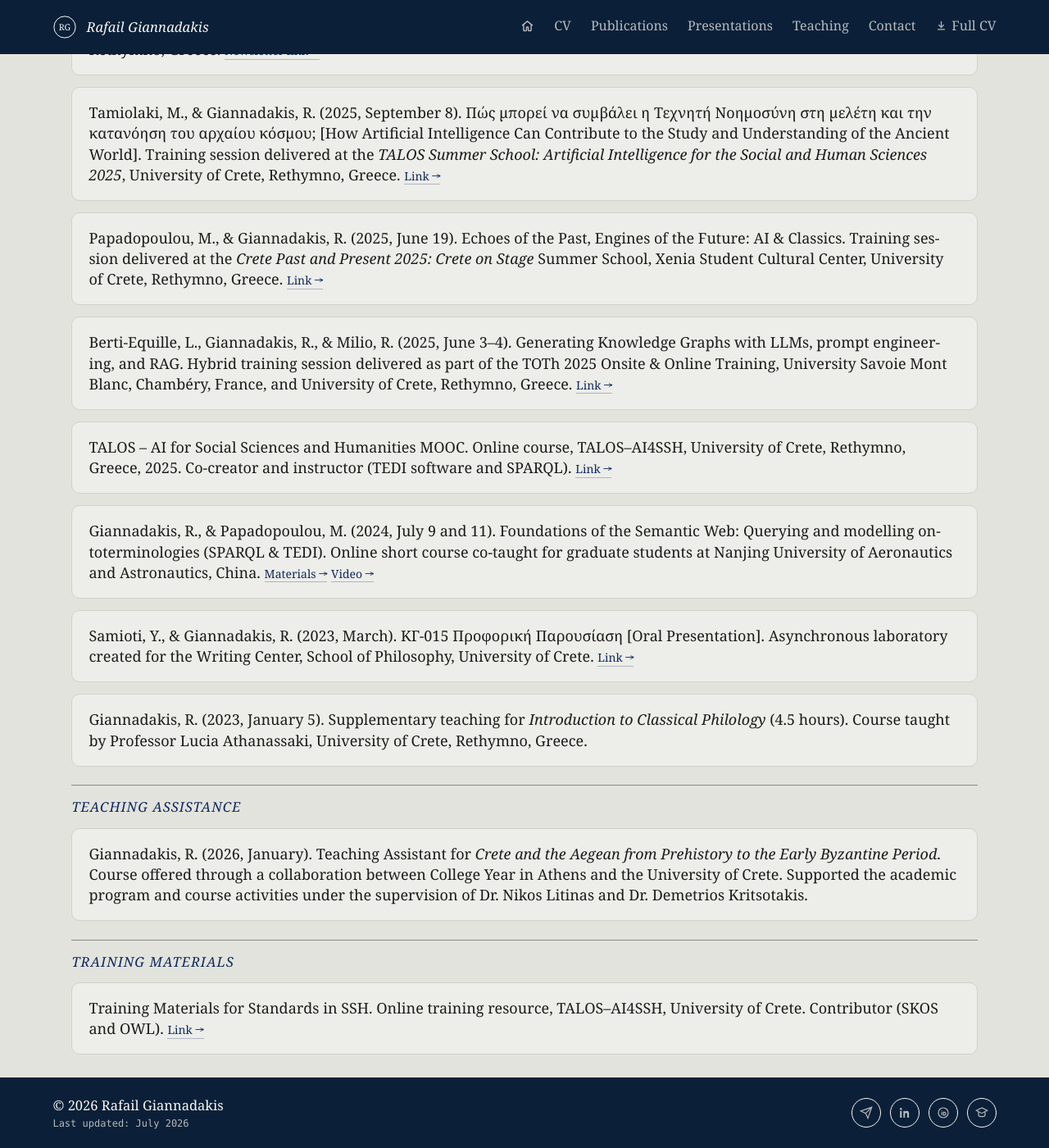
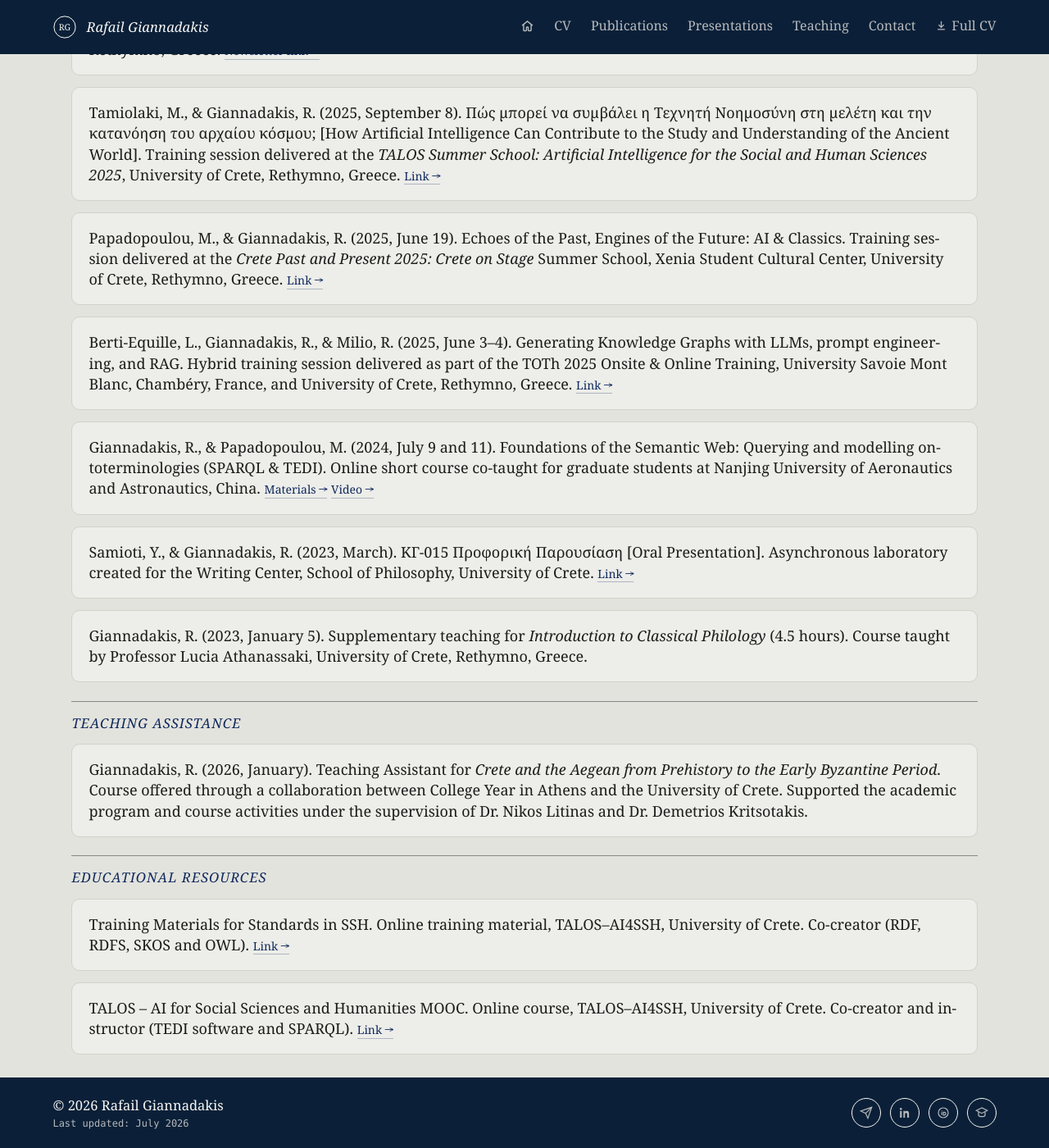
Before and after one commit to rgiannadakis/rgiannadakis.github.io, a Jekyll site: the page built from teaching.md, in a window 1280 px wide and 1400 px high, scrolled down 279 px. Shown: the whole window at 82% size. Built offline with Jekyll 4.4.1, drawn with Linux system fonts in a browser that asks for light colours.

Commit message:
site updates

```diff
--- a/teaching.md
+++ b/teaching.md
@@ -23,10 +23,6 @@ Berti-Equille, L., Giannadakis, R., & Milio, R. (2025, June 3–4). Generating K
 </div>
 
 <div class="entry" markdown="1">
-TALOS – AI for Social Sciences and Humanities MOOC. Online course, TALOS–AI4SSH, University of Crete, Rethymno, Greece, 2025. Co-creator and instructor (TEDI software and SPARQL). <a class="entry-link" href="https://opencourses.uoc.gr/course/view.php?id=401">Link →</a>
-</div>
-
-<div class="entry" markdown="1">
 Giannadakis, R., & Papadopoulou, M. (2024, July 9 and 11). Foundations of the Semantic Web: Querying and modelling ontoterminologies (SPARQL & TEDI). Online short course co-taught for graduate students at Nanjing University of Aeronautics and Astronautics, China. <a class="entry-link" href="https://talos-ai4ssh.uoc.gr/wp-content/uploads/2024/07/NUUA-short-course-2024-SPARQL-TEDI.pdf">Materials →</a> <a class="entry-link" href="https://youtu.be/yQcrXjUBX3U">Video →</a>
 </div>
 
@@ -44,8 +40,12 @@ Giannadakis, R. (2023, January 5). Supplementary teaching for <em>Introduction t
 Giannadakis, R. (2026, January). Teaching Assistant for <em>Crete and the Aegean from Prehistory to the Early Byzantine Period</em>. Course offered through a collaboration between College Year in Athens and the University of Crete. Supported the academic program and course activities under the supervision of Dr. Nikos Litinas and Dr. Demetrios Kritsotakis.
 </div>
 
-## Training Materials
+## Educational Resources
 
 <div class="entry" markdown="1">
-Training Materials for Standards in SSH. Online training resource, TALOS–AI4SSH, University of Crete. Contributor (SKOS and OWL). <a class="entry-link" href="https://talos-ai4ssh.uoc.gr/training/#:~:text=and%20Social%20Sciences-,Training,-Materials%20for%20Standards">Link →</a>
+Training Materials for Standards in SSH. Online training material, TALOS–AI4SSH, University of Crete. Co-creator (RDF, RDFS, SKOS and OWL). <a class="entry-link" href="https://talos-ai4ssh.uoc.gr/training/#:~:text=and%20Social%20Sciences-,Training,-Materials%20for%20Standards">Link →</a>
 </div>
+
+<div class="entry" markdown="1">
+TALOS – AI for Social Sciences and Humanities MOOC. Online course, TALOS–AI4SSH, University of Crete. Co-creator and instructor (TEDI software and SPARQL). <a class="entry-link" href="https://opencourses.uoc.gr/course/view.php?id=401">Link →</a>
+</div>
```
